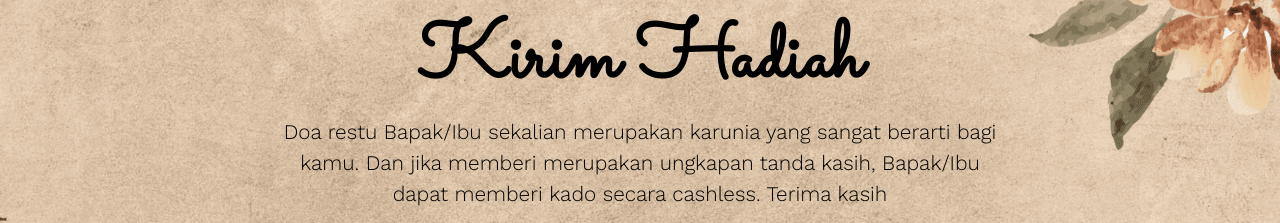
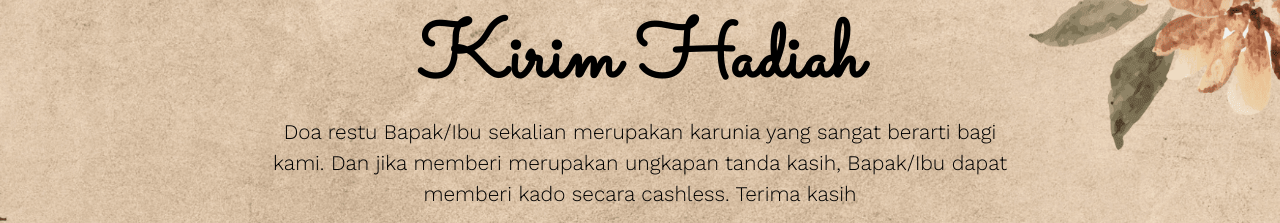
Before and after one commit to maul-maya/maul-maya.github.io, a plain HTML site: page index.html in a window 1280 px wide. Shown: the part 3906-4129 px from the top of the page. Drawn offline with nearby package versions, Linux system fonts and the light colour scheme; a script that the page names is missing.

Commit message:
Update index.html

```diff
--- a/index.html
+++ b/index.html
@@ -258,7 +258,7 @@
                     <div class="col-md-8 col-10 text-center">
                         <span>Ungkapan tanda kasih</span>
                         <h2>Kirim Hadiah</h2>
-                        <p>Doa restu Bapak/Ibu sekalian merupakan karunia yang sangat berarti bagi kamu. Dan jika
+                        <p>Doa restu Bapak/Ibu sekalian merupakan karunia yang sangat berarti bagi kami. Dan jika
                             memberi merupakan ungkapan tanda kasih, Bapak/Ibu dapat memberi kado secara cashless. Terima
                             kasih</p>
 
```
